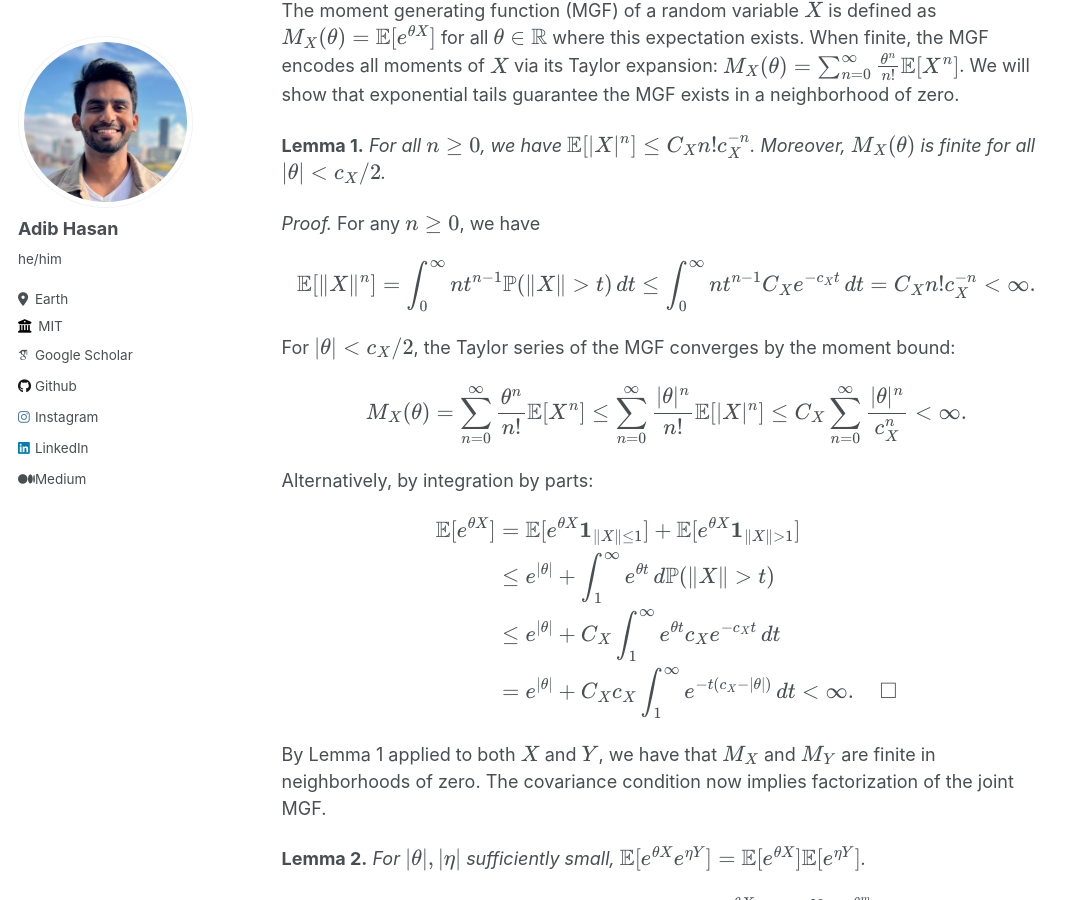
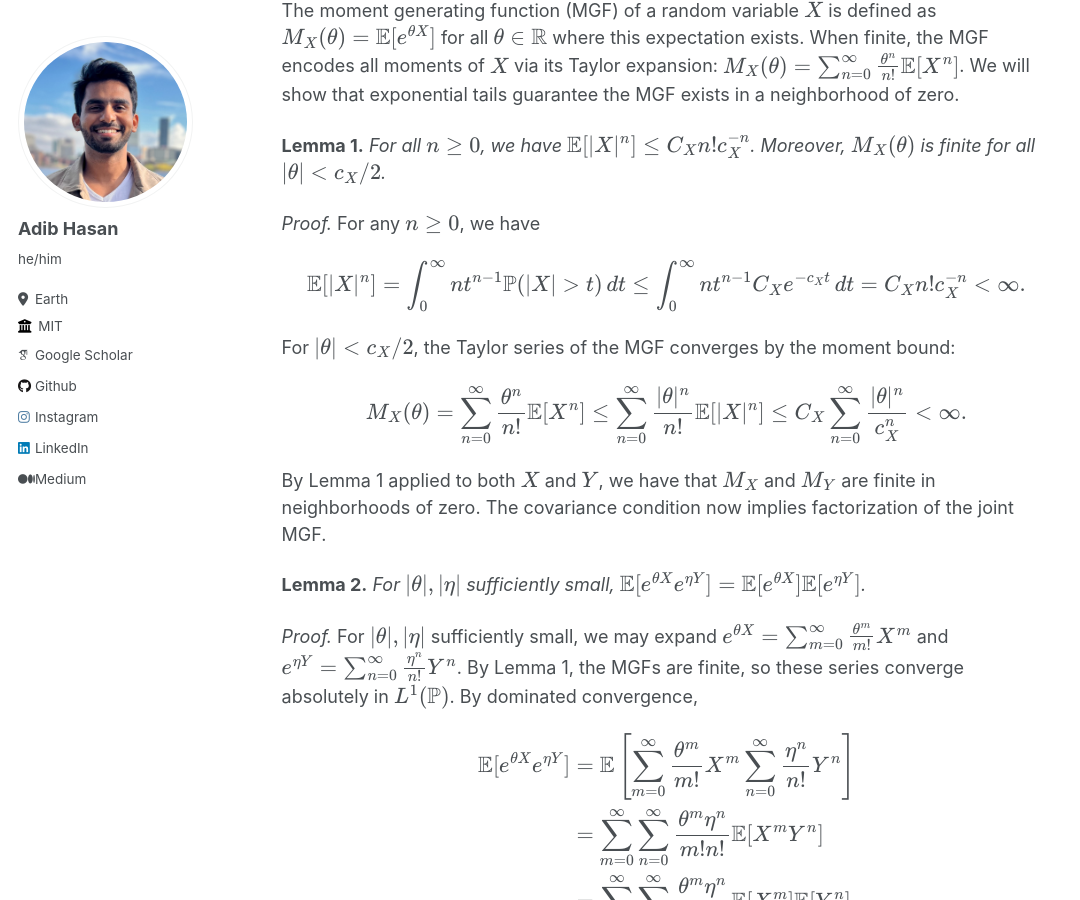
Before and after one commit to Neehan/neehan.github.io, a Jekyll site: the page built from _blog/no-corr-to-independence.md, in a window 1280 px wide and 900 px high, scrolled down 2436 px. Shown: the whole window, without its empty margins (0-1080 px from the left). Built offline with Jekyll 4.4.1, drawn with Linux system fonts in a browser that asks for light colours; some web fonts are replaced.

Commit message:
no corr to indep

```diff
--- a/_blog/no-corr-to-independence.md
+++ b/_blog/no-corr-to-independence.md
@@ -61,24 +61,13 @@ The moment generating function (MGF) of a random variable $X$ is defined as $M\_
 *Proof.* For any $n \ge 0$, we have
 
 $$
-\mathbb E[\|X\|^n] = \int_0^\infty nt^{n-1}\mathbb P(\|X\| > t)\,dt \le \int_0^\infty nt^{n-1}C_Xe^{-c_Xt}\,dt = C_Xn! c_X^{-n} < \infty.
+\mathbb E[|X|^n] = \int_0^\infty nt^{n-1}\mathbb P(|X| > t)\,dt \le \int_0^\infty nt^{n-1}C_Xe^{-c_Xt}\,dt = C_Xn! c_X^{-n} < \infty.
 $$
 
 For $\|\theta\| < c\_X/2$, the Taylor series of the MGF converges by the moment bound:
 
 $$
 M_X(\theta) = \sum_{n=0}^\infty \frac{\theta^n}{n!}\mathbb E[X^n] \le \sum_{n=0}^\infty \frac{|\theta|^n}{n!}\mathbb E[|X|^n] \le C_X\sum_{n=0}^\infty \frac{|\theta|^n}{c_X^n} < \infty.
-$$
-
-Alternatively, by integration by parts:
-
-$$
-\begin{align}
-\mathbb E[e^{\theta X}] &= \mathbb E[e^{\theta X}\mathbf 1_{\|X\|\le 1}] + \mathbb E[e^{\theta X}\mathbf 1_{\|X\|> 1}] \\
-&\le e^{|\theta|} + \int_1^\infty e^{\theta t}\,d\mathbb P(\|X\| > t) \\
-&\le e^{|\theta|} + C_X\int_1^\infty e^{\theta t}c_Xe^{-c_Xt}\,dt \\
-&= e^{|\theta|} + C_Xc_X\int_1^\infty e^{-t(c_X-|\theta|)}\,dt < \infty. \quad \square
-\end{align}
 $$
 
 By Lemma 1 applied to both $X$ and $Y$, we have that $M\_X$ and $M\_Y$ are finite in neighborhoods of zero. The covariance condition now implies factorization of the joint MGF.
```
